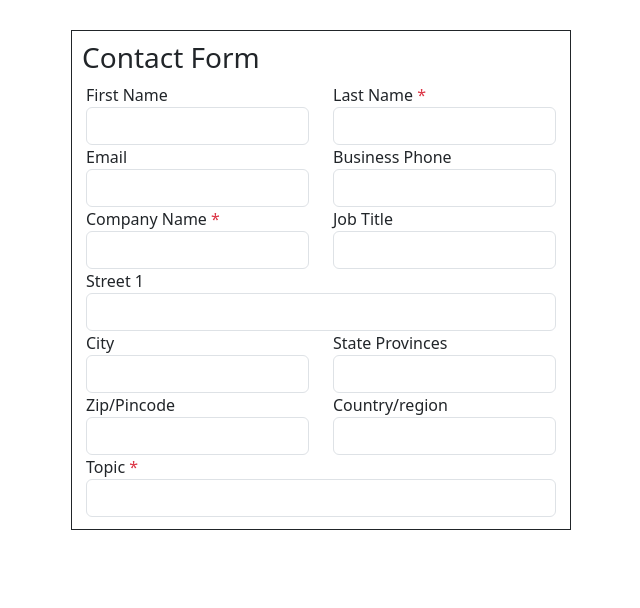
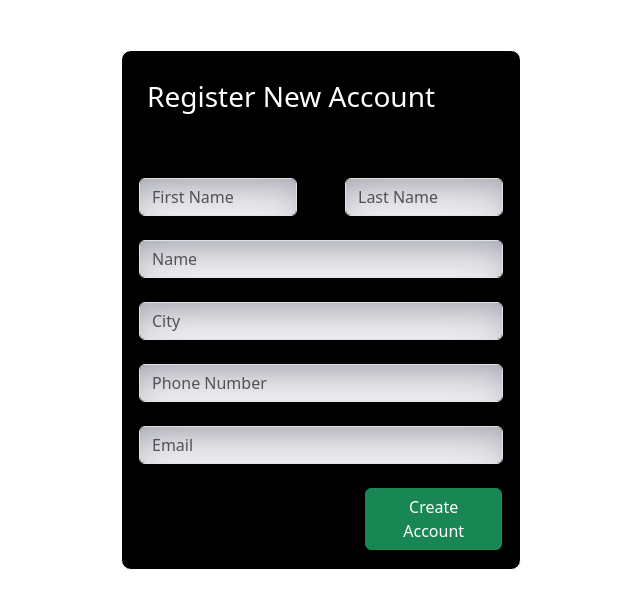
Before and after one commit to klmadhu247/samplerepo, a React (Create React App) app: page / in a window 1280 px wide. Shown: the top 608 px of the page, without its empty margins (319-959 px from the left). Built offline with nearby package versions, Linux system fonts and the light colour scheme.

Commit message:
Register Form 2 Added

```diff
--- a/src/App.js
+++ b/src/App.js
@@ -3,6 +3,7 @@ import Tours from './Tours'
 import Review from './Review'
 import Birthday from './Birthday'
 import Form1 from './Form1'
+import Register from './Register'
 
 
 
@@ -29,7 +30,9 @@ class App extends Component{
 
        {/* <Review/> */}
 
-       <Form1/>
+       {/* <Form1/> */}
+
+       <Register/>
 
 
 
--- /dev/null
+++ b/src/Register.js
@@ -0,0 +1,51 @@
+import React, {Component} from "react";
+import './register.css'
+
+class Register extends Component
+{
+    render(){
+        return (
+            <div className="Register__Container mb-5">
+
+                <h3 className="h3 mt-4">Register New Account</h3>
+
+                <form>
+                    <div className="row py-2">
+                        <div className="form-group col-sm-6 d-flex flex-column mt-5 px-4 ">
+                            <input className="form-control" type="text" placeholder="First Name"/>
+
+
+                        </div >
+
+                        <div className="form-group col-sm-6 d-felx flex-column mt-5 px-4">
+                            <input className="form-control" type="text" placeholder="Last Name"/>
+
+                        </div>
+
+                        <div className="form-group mt-4 px-4" >
+                            <input type="text" className="form-control" placeholder="Name"/>
+                        </div>
+
+                        <div className="form-group mt-4 px-4" >
+                            <input type="text" className="form-control" placeholder="City"/>
+                        </div>
+
+                        <div className="form-group mt-4 px-4" >
+                            <input type="text" className="form-control" placeholder="Phone Number"/>
+                        </div>
+
+                        <div className="form-group mt-4 px-4" >
+                            <input type="text" className="form-control" placeholder="Email"/>
+                        </div>
+
+                        <button className="btn btn-success mt-4 col-4 d-flex  ">Create Account</button>
+
+
+                    </div>
+                </form>
+
+            </div>
+        )
+    }
+}
+export default Register
--- /dev/null
+++ b/src/register.css
@@ -0,0 +1,32 @@
+.Register__Container
+{
+    width: 400px;
+    height:520px;
+    border: 1px solid;
+    padding: 5px;
+    margin: auto;
+    margin-top: 50px;
+    margin-bottom: 20px;
+    border-radius: 10px;
+    background-color: black;
+    color: white;
+
+}
+
+
+.btn
+{
+    margin-left: 250px;
+
+
+}
+
+.h3
+{
+    margin-left: 20px ;
+}
+
+.form-control
+{
+    box-shadow: rgba(50, 50, 93, 0.25) 0px 30px 60px -12px inset, rgba(0, 0, 0, 0.3) 0px 18px 36px -18px inset;
+}
```
